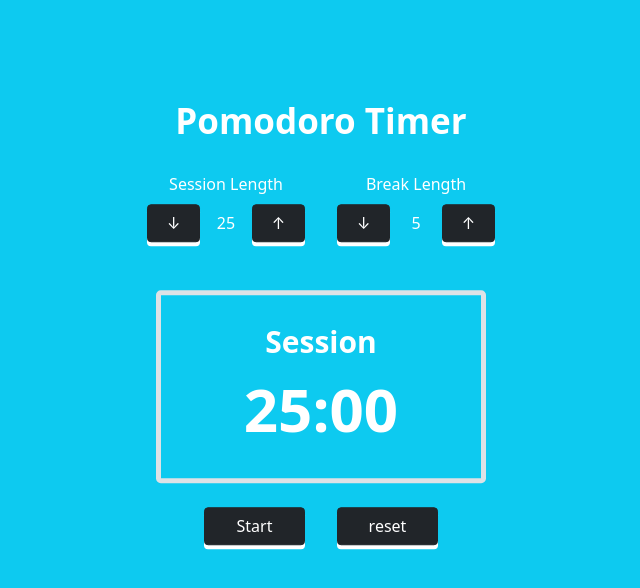
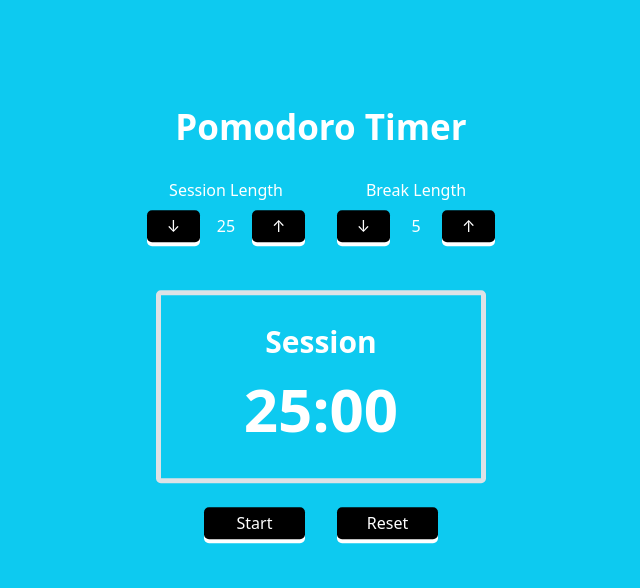
Before and after one commit to MarkoBezic/25and5clock, a plain HTML site: page index.html in a window 1280 px wide. Shown: the whole page, without its empty margins (319-959 px from the left). Drawn offline with nearby package versions, Linux system fonts and the light colour scheme.

Commit message:
updated button styles

```diff
--- a/index.html
+++ b/index.html
@@ -24,25 +24,17 @@
         <div class="col mx-3 order-1">
           <div class="row">
             <div class="text-white py-2" id="break-label">Break Length</div>
-            <button class="col btn btn-dark" id="break-decrement">
-              &#8595;
-            </button>
+            <button class="col" id="break-decrement">&#8595;</button>
             <div class="col text-white m-auto" id="break-length">5</div>
-            <button class="col btn btn-dark" id="break-increment">
-              &#8593;
-            </button>
+            <button class="col" id="break-increment">&#8593;</button>
           </div>
         </div>
         <div class="col mx-3">
           <div class="row">
             <div class="text-white py-2" id="session-label">Session Length</div>
-            <button class="col btn btn-dark" id="session-decrement">
-              &#8595;
-            </button>
+            <button class="col" id="session-decrement">&#8595;</button>
             <div class="col text-white m-auto" id="session-length">25</div>
-            <button class="col btn btn-dark" id="session-increment">
-              &#8593;
-            </button>
+            <button class="col" id="session-increment">&#8593;</button>
           </div>
         </div>
       </div>
@@ -54,8 +46,8 @@
           <div class="text-center pb-4 text-white" id="time-left">25:00</div>
         </div>
 
-        <button class="col btn btn-dark m-3 ms-5" id="start_stop">Start</button>
-        <button class="col btn btn-dark m-3 me-5" id="reset">reset</button>
+        <button class="col m-3 ms-5" id="start_stop">Start</button>
+        <button class="col m-3 me-5" id="reset">Reset</button>
       </div>
 
       <audio src="/sounds/birdsound.wav" id="beep"></audio>
--- a/style.scss
+++ b/style.scss
@@ -8,11 +8,19 @@
 }
 
 button {
+  padding: 4px;
+  border-radius: 5px;
+  background-color: black;
+  color: white;
   box-shadow: 0px 4px;
+  border: none;
   &:active {
     margin-bottom: none;
     box-shadow: none;
     transform: translateY(4px);
+  }
+  &:focus {
+    outline: none;
   }
 }
 
```
Also changed, not shown: style.css, 1 other file.
